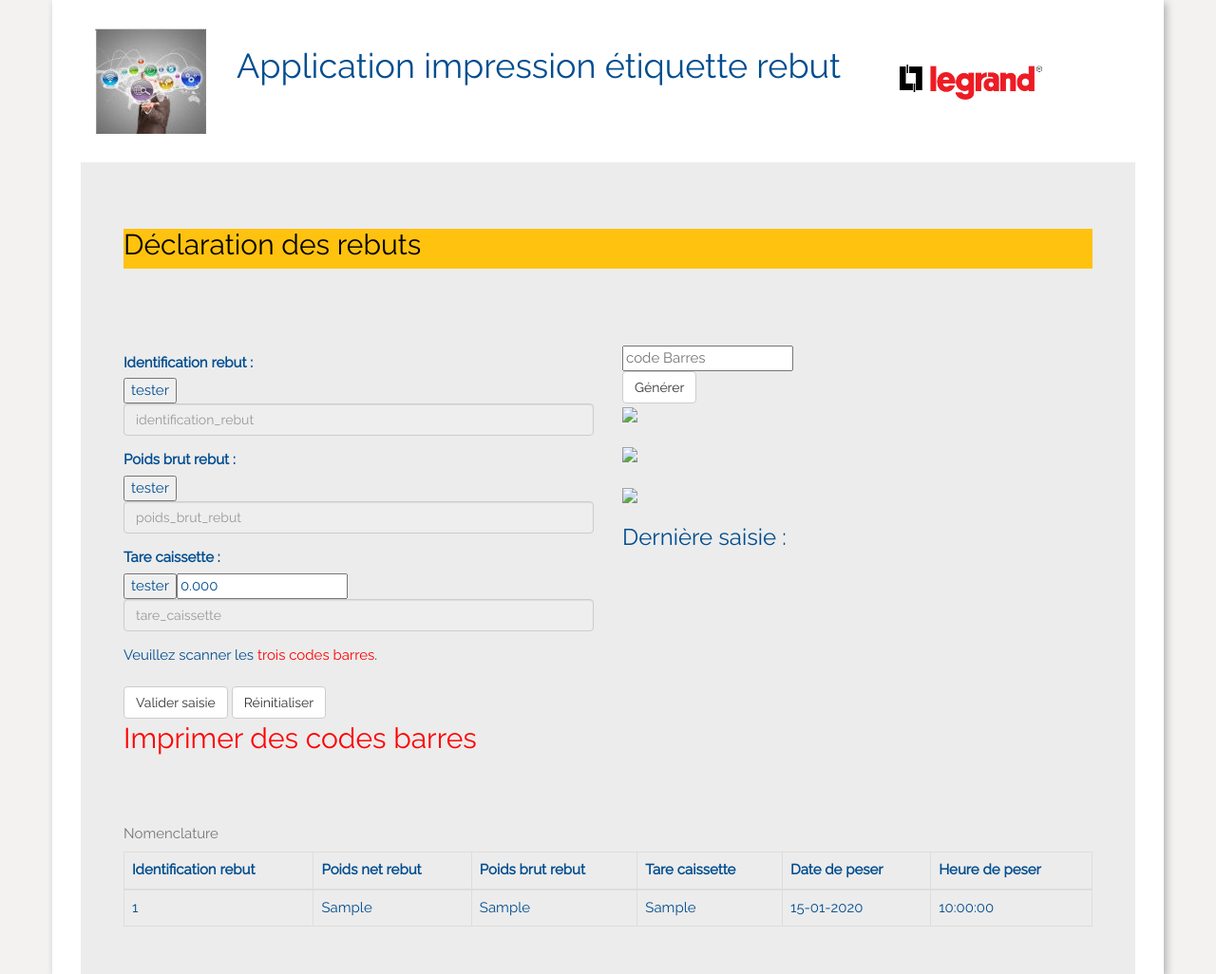
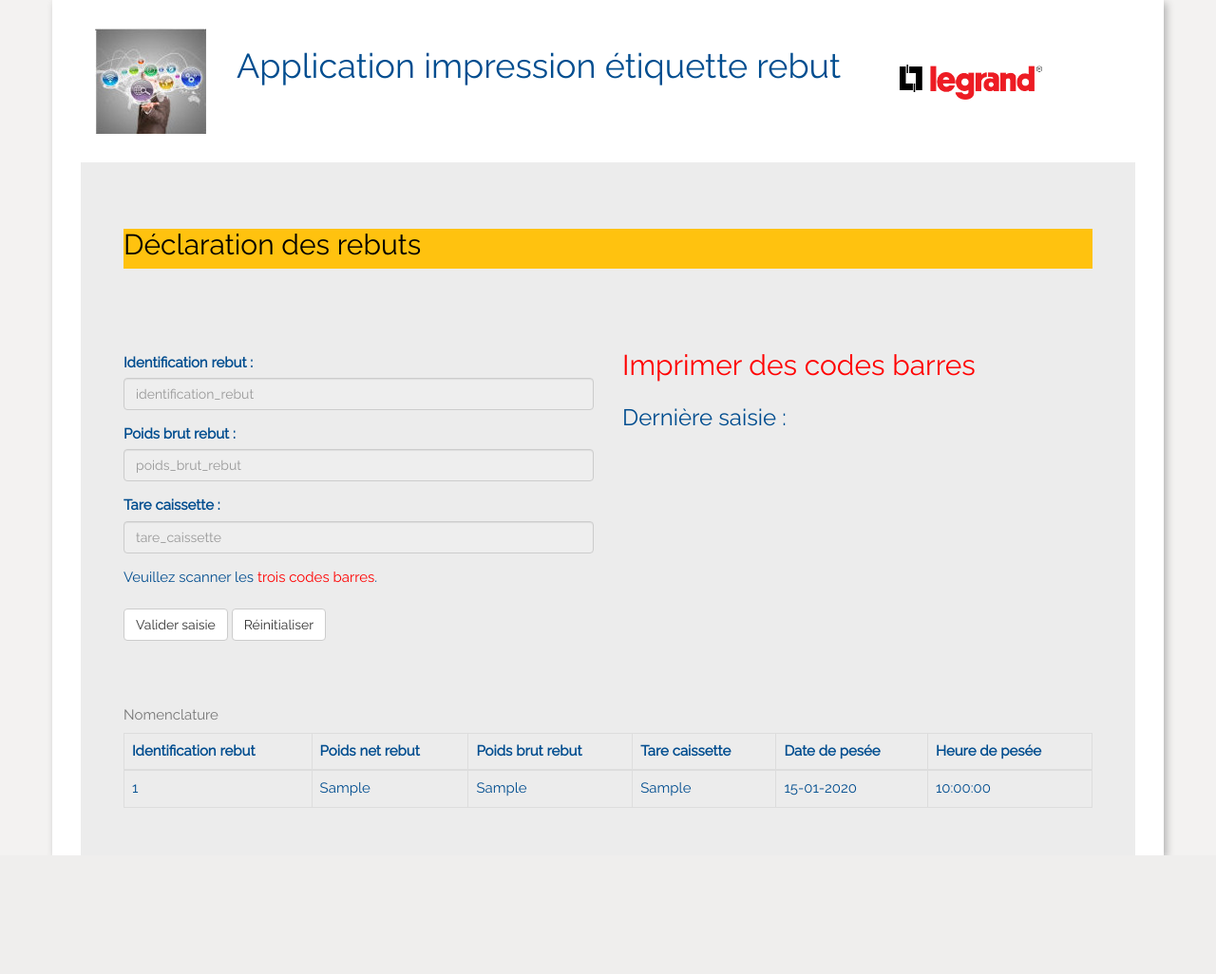
Before and after one commit to Rozmaring/project_legrand, a PHP site: page / in a window 1280 px wide. Shown: the whole page at 95% size. After the commit the page ends 901 px from the top, so only its background shows below. Run offline with PHP 8.4, Linux system fonts and the light colour scheme; tables that the repository leaves empty or names only in its code hold one stand-in row (values such as "Sample post").

Commit message:
genere code barre et boutons test enlever

```diff
--- a/index.php
+++ b/index.php
@@ -35,36 +35,31 @@
 					<form id="formPeser" action="peser.php" method='POST'  onsubmit="return submitControl(false)">
 						<div class="form-group">
 							<label for="InputName1">Identification rebut :</label>
-							<button type="button" onclick="valideCodeBarres('1-   test')">tester</button>
+							<button type="button" onclick="valideCodeBarres('1-   test')" hidden>tester</button>
 							<input type="text" class="form-control" id="InputName1" placeholder="identification_rebut" name="identification_rebut" disabled>
 						</div>
 
 						<div class="form-group">
 							<label for="InputName2">Poids brut rebut :</label>
-							<button type="button" onclick="valideCodeBarres('2-   0.155')">tester</button>
+							<button type="button" onclick="valideCodeBarres('2-   0.155')" hidden>tester</button>
 							<input type="text" class="form-control" id="InputName2" placeholder="poids_brut_rebut" name="poids_brut_rebut" disabled>
 						</div>
 
 						<div class="form-group">
 							<label for="InputName3">Tare caissette :</label>
-							<div><button type="button" onclick="testInputName3(this)">tester</button><input type="text" maxlength="15" value="0.000"></div>
+							<div><button type="button" onclick="testInputName3(this)" hidden>tester</button><input type="text" maxlength="15" value="0.000" hidden></div>
 							<input type="text" class="form-control" id="InputName3" placeholder="tare_caissette" name="tare_caissette" disabled>
 						</div>
 						<div id="messageErreur">Veuillez scanner les <span style='color: red;'>trois codes barres</span>.</div><br>
 						<button id="test" type="submit" name="valider" class="btn btn-default" onclick="this.blur();">Valider saisie</button>
 						<button type="reset" name="reset" class="btn btn-default" onclick="renitMessageErreur();this.blur();">Réinitialiser</button><br>
-						<a href="imprimer_code_barre.php" id="lienImpressionCodeBarre">Imprimer des codes barres</a>
+					</form>
 				</div>
-						<div class="col-xs-6 col-sm-6">
-							<input id="codeText" type="text" placeholder="code Barres" onfocus="onFocusCodeBarre = true" onblur="onFocusCodeBarre = false"><br>
-							<button type="button" class="btn btn-default" onclick="this.blur();genereCodeBarre();">Générer</button><br>
-							<img id="codeBarre1" src="pi_barcode.php?type=C128&showtype=Y&readable=Y&code=1-   test"><br><br>
-							<img id="codeBarre2" src="pi_barcode.php?type=C128&showtype=Y&readable=Y&code=2-   0.100"><br><br>
-							<img id="codeBarre3" src="pi_barcode.php?type=C128&showtype=Y&readable=Y&code=3-   0.043"><br>
-							<h3>Dernière saisie :<h3>
-							<p id="derniereSaisie"></p>
-						</div>
-					</form>
+				<div class="col-xs-6 col-sm-6">
+					<a href="imprimer_code_barre.php" id="lienImpressionCodeBarre">Imprimer des codes barres</a>
+					<h3>Dernière saisie :<h3>
+					<p id="derniereSaisie"></p>
+				</div>
 			</div>
 		</div>
 		<div class="container-fluid">
@@ -79,8 +74,8 @@
 									<th>Poids net rebut</th>
 									<th>Poids brut rebut</th>
 									<th>Tare caissette</th>
-									<th>Date de peser</th>
-									<th>Heure de peser</th>
+									<th>Date de pesée</th>
+									<th>Heure de pesée</th>
 								</tr>
 							</thead>
 							<tbody>
--- a/js/scan.js
+++ b/js/scan.js
@@ -1,26 +1,6 @@
 var codeBarres = "";
 var onFocusCodeBarre = false;
 document.onkeypress = recupererCodeBarres;
-
-function genereCodeBarre(codeBarre)
-{
-    var codeBarre = document.getElementById('codeText').value;
-
-    switch (codeBarre[0])
-    {
-        case "1":
-            document.getElementById('codeBarre1').setAttribute("src","pi_barcode.php?type=C128&showtype=Y&readable=Y&code="+codeBarre);
-            break;
-        case "2":
-            document.getElementById('codeBarre2').setAttribute("src","pi_barcode.php?type=C128&showtype=Y&readable=Y&code="+codeBarre);
-            break;
-        case "3":
-            document.getElementById('codeBarre3').setAttribute("src","pi_barcode.php?type=C128&showtype=Y&readable=Y&code="+codeBarre);
-            break;
-        default:
-            document.getElementById('codeBarre1').setAttribute("src","pi_barcode.php?type=C128&showtype=Y&readable=Y&code="+codeBarre);
-    }
-}
 
 function recupererCodeBarres(event)
 {
```
